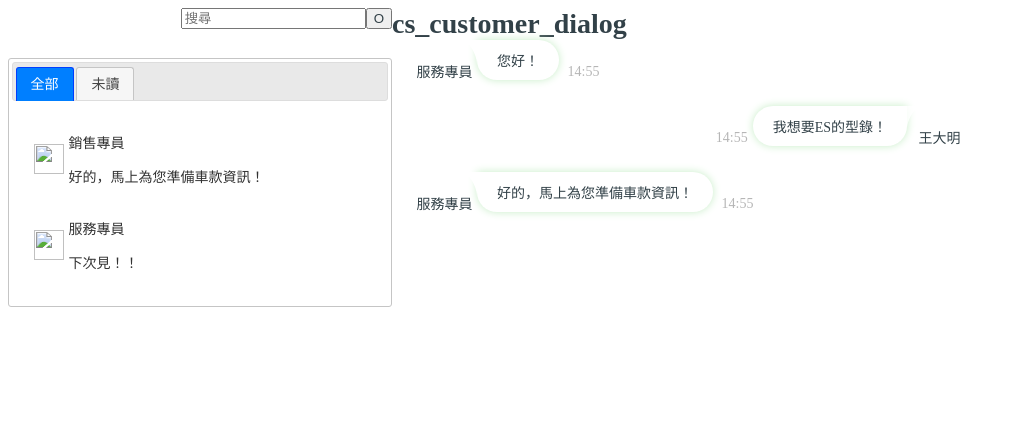
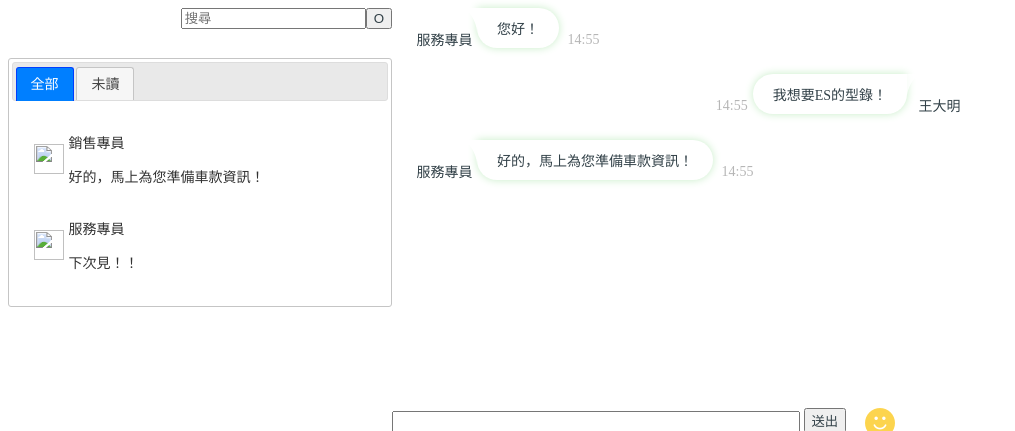
Before and after one commit to g4ru04/Lexus, a Node server app: page /cust.do in a window 1280 px wide. Shown: the top 431 px of the page, without its empty margins (0-1015 px from the left). Run offline with Node 20, Linux system fonts and the light colour scheme; some libraries are stand-ins or nearby versions.

Commit message:
刪除dialog div title

```diff
--- a/views/cs_customer.ejs
+++ b/views/cs_customer.ejs
@@ -28,7 +28,6 @@
 
 		<!-- Right Hand Side-->
 		<div id='cs_customer_dialog'>
-			<h1>cs_customer_dialog</h1>
 			<div id='console'>
 			</div>
 			<div>
--- a/views/cs_manager.ejs
+++ b/views/cs_manager.ejs
@@ -31,7 +31,6 @@
 
 		<!-- Right Hand Side-->
 		<div id='cs_manager_dialog'>
-			<h1>cs_manager_dialog</h1>
 				<div id='console'>
 				</div>
 				<div>
```
